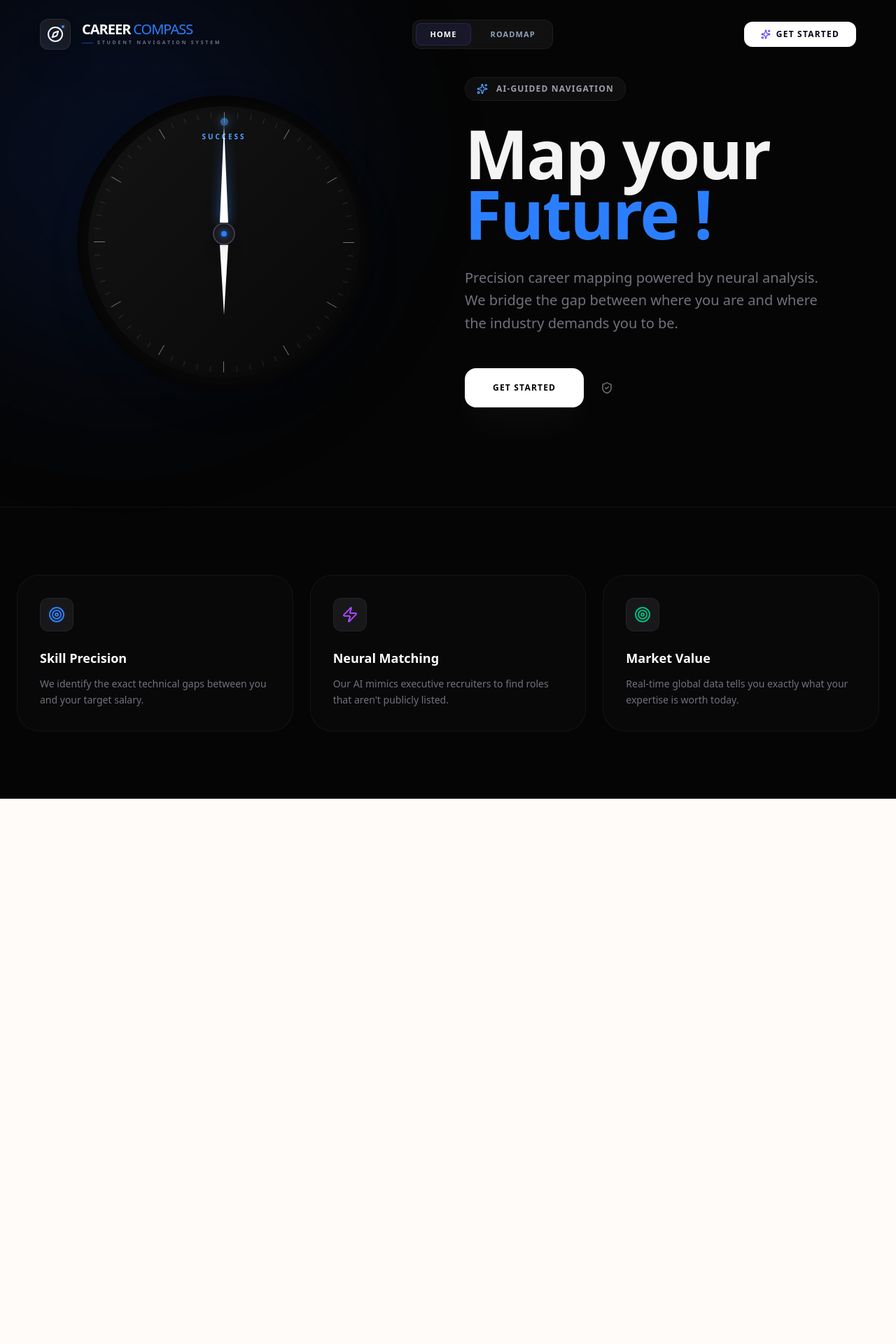
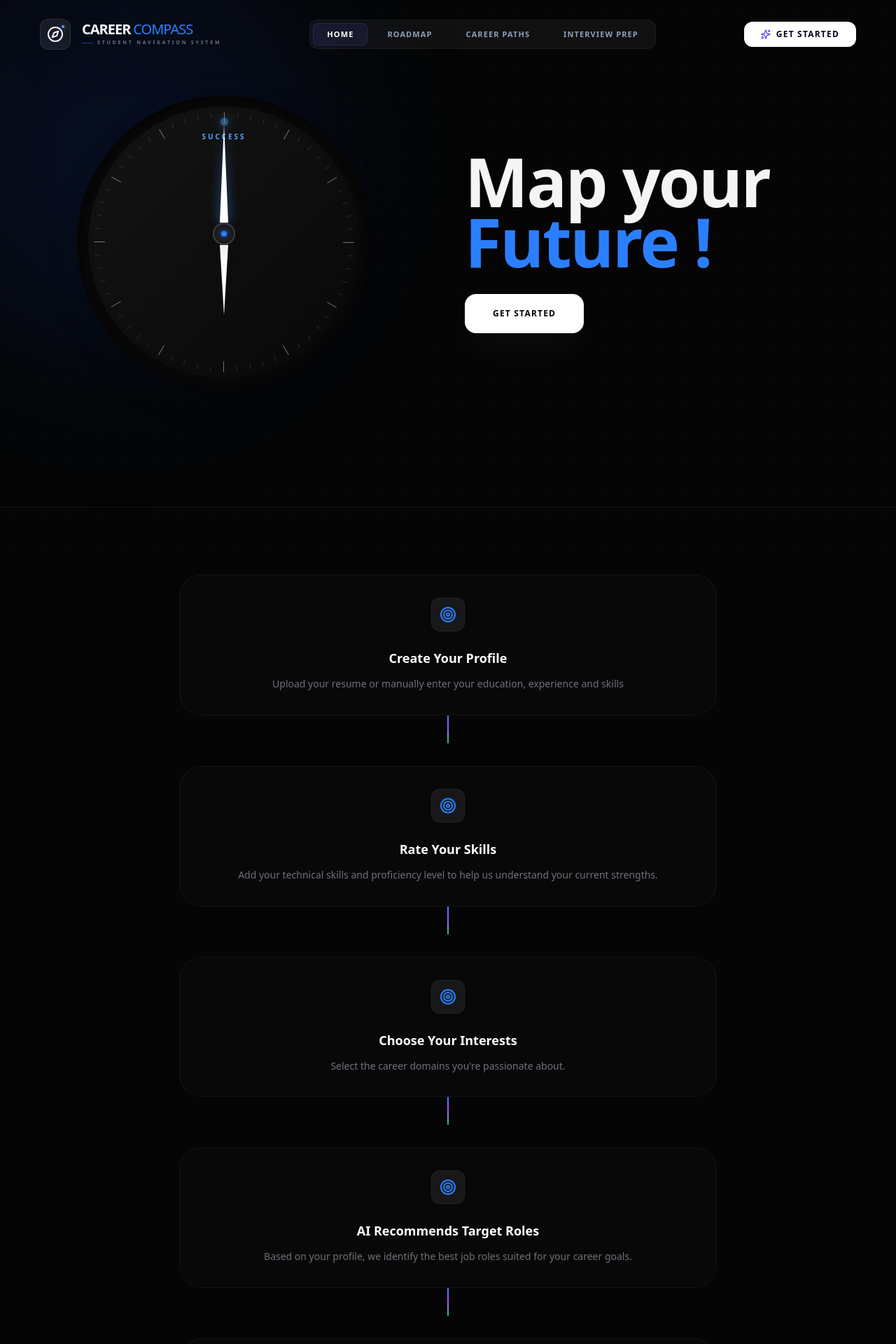
Before and after one commit to Vidhi2507/CareerCompass, a React (Vite) app in the folder CareerCompass/: page / in a window 1280 px wide. Shown: the top 1920 px of the page at 70% size. Before the commit the page ends 1141 px from the top, so only its background shows below. Built offline with nearby package versions, Linux system fonts and the light colour scheme.

Commit message:
Redesigning

```diff
--- a/CareerCompass/src/Components/Navbar.jsx
+++ b/CareerCompass/src/Components/Navbar.jsx
@@ -21,6 +21,11 @@ const Navbar = ({ onLoginClick }) => {
     localStorage.clear();
     window.location.reload();
   };
+
+  const handleProfileUpdate = () => {
+    // Navigate to the profile update page
+    window.location.href = '/manual-entry';
+  }
 
   return (
     <div className="fixed w-full top-0 left-0 z-[100] px-4 sm:px-8 py-4">
@@ -89,6 +94,8 @@ const Navbar = ({ onLoginClick }) => {
         <div className="hidden md:flex items-center gap-2 p-1 rounded-xl bg-white/5 border border-white/5 backdrop-blur-sm">
           <NavLink to="/" label="Home" active={location.pathname === "/"} />
           <NavLink to="/resume-upload" label="Roadmap" active={location.pathname === "/resume-upload"} />
+          <NavLink to="/roadmap" label="Career Paths" active={location.pathname === "/roadmap"} />
+          <NavLink to="/interview" label="Interview Prep" active={location.pathname === "/interview"} />
         </div>
 
         {/* AUTH SECTION - Modern Pill Design */}
@@ -102,14 +109,42 @@ const Navbar = ({ onLoginClick }) => {
                 exit={{ opacity: 0, x: 10 }}
                 className="flex items-center gap-2 pl-1 pr-1 py-1 rounded-full bg-indigo-500/10 border border-indigo-500/20 backdrop-blur-sm shadow-inner"
               >
+
+               <div className="relative inline-block group">
+                  <button
+                    onClick={handleProfileUpdate}
+                    className="flex items-center gap-2 px-3 py-1 rounded-full bg-indigo-500/20 hover:bg-indigo-500/30 transition-colors text-slate-200 font-semibold text-xs"
+                  >
                     <div className="w-8 h-8 rounded-full bg-gradient-to-tr from-indigo-500 to-cyan-400 p-[1px]">
                       <div className="w-full h-full rounded-full bg-slate-900 flex items-center justify-center">
                         <User size={14} className="text-indigo-400" />
                       </div>
                     </div>
+
                     <span className="text-[11px] font-black text-slate-200 uppercase tracking-widest px-2">
                       {user}
                     </span>
+                  </button>
+
+                  {/* Tooltip */}
+                  <div
+                    className="
+                      absolute left-1/2 -translate-x-1/2
+                      -top+25
+                      whitespace-nowrap
+                      rounded-md bg-slate-900 border border-slate-700
+                      px-3 py-1.5 text-xs text-slate-200
+                      opacity-0 scale-95
+                      transition-all duration-200
+                      pointer-events-none
+                      group-hover:opacity-100
+                      group-hover:scale-100
+                    "
+                  >
+                    Update Profile
+                  </div>
+                </div>
+
                 <button
                   onClick={handleLogout}
                   className="w-8 h-8 rounded-full flex items-center justify-center hover:bg-red-500/10 hover:text-red-400 transition-all text-slate-500"
--- a/CareerCompass/src/Pages/LangingPage.jsx
+++ b/CareerCompass/src/Pages/LangingPage.jsx
@@ -90,14 +90,7 @@ const Landingpage = ({ openLogin }) => {
 
           {/* RIGHT: THE CONTENT */}
           <div className="flex flex-col items-start text-left">
-            <motion.div
-              initial={{ opacity: 0, x: 20 }}
-              animate={{ opacity: 1, x: 0 }}
-              className="flex items-center gap-3 mb-8 bg-zinc-900/50 border border-white/5 px-4 py-2 rounded-2xl"
-            >
-              <Sparkles size={16} className="text-blue-400" />
-              <span className="text-xs font-bold tracking-widest text-zinc-400 uppercase">AI-Guided Navigation</span>
-            </motion.div>
+
 
             <motion.h1
               initial={{ opacity: 0, y: 20 }}
@@ -109,14 +102,6 @@ const Landingpage = ({ openLogin }) => {
               <span className="text-blue-500">Future !</span>
             </motion.h1>
 
-            <motion.p
-              initial={{ opacity: 0, y: 20 }}
-              animate={{ opacity: 1, y: 0 }}
-              transition={{ delay: 0.3 }}
-              className="text-zinc-500 text-lg md:text-xl max-w-lg mb-12 leading-relaxed"
-            >
-          Precision career mapping powered by neural analysis. We bridge the gap between where you are and where the industry demands you to be.
-            </motion.p>
 
             <motion.div
               initial={{ opacity: 0, y: 20 }}
@@ -128,44 +113,99 @@ const Landingpage = ({ openLogin }) => {
                 Get Started
               </button>
               <div className="hidden md:flex items-center gap-2 text-zinc-500">
-                <ShieldCheck size={18} />
+
               </div>
             </motion.div>
           </div>
         </div>
       </section>
 
-      {/* --- REFINED BENTO FEATURES --- */}
-      <section className="max-w-7xl mx-auto px-6 py-24 border-t border-white/5">
-        <div className="grid grid-cols-1 md:grid-cols-3 gap-6">
+      {/* --- STEPWISE CAREER ROADMAP --- */}
+      <section className="py-24 border-t border-white/5">
+        <div className="max-w-3xl mx-auto relative">
+
+          {/* Vertical Roadmap Line */}
+
+          <div className="grid grid-cols-1 gap-8 relative z-10">
+
             <FeatureCard
               icon={<Target className="text-blue-500" />}
-            title="Skill Precision"
-            desc="We identify the exact technical gaps between you and your target salary."
+              title="Create Your Profile"
+              desc="Upload your resume or manually enter your education, experience and skills"
             />
+
             <FeatureCard
-            icon={<Zap className="text-purple-500" />}
-            title="Neural Matching"
-            desc="Our AI mimics executive recruiters to find roles that aren't publicly listed."
+              icon={<Target className="text-blue-500" />}
+              title="Rate Your Skills"
+              desc="Add your technical skills and proficiency level to help us understand your current strengths."
             />
+
             <FeatureCard
-            icon={<Target className="text-emerald-500" />}
-            title="Market Value"
-            desc="Real-time global data tells you exactly what your expertise is worth today."
+              icon={<Target className="text-blue-500" />}
+              title="Choose Your Interests"
+              desc="Select the career domains you're passionate about."
             />
+
+            <FeatureCard
+              icon={<Target className="text-blue-500" />}
+              title="AI Recommends Target Roles"
+              desc="Based on your profile, we identify the best job roles suited for your career goals."
+            />
+
+            <FeatureCard
+              icon={<Target className="text-blue-500" />}
+              title="Skill Gap Analysis"
+              desc="Compare your skills with industry requirements to identify strengths, weaknesses and missing skills."
+            />
+
+            <FeatureCard
+              icon={<Target className="text-blue-500" />}
+              title="Personalized Learning Roadmap"
+              desc="Receive a structured roadmap with learning phases tailored specifically for you."
+            />
+
+            <FeatureCard
+              icon={<Target className="text-blue-500" />}
+              title="Build Real Projects"
+              desc="Complete curated mini and major projects while mastering each phase"
+            />
+
+            <FeatureCard
+              icon={<Target className="text-blue-500" />}
+              title="Assess & Become Job Ready"
+              desc="Take assessments, track your progress and achieve your target career."
+            />
+
+          </div>
         </div>
       </section>
+
     </div>
   );
 };
 
-const FeatureCard = ({ icon, title, desc }) => (
-  <div className="p-8 rounded-[2rem] bg-zinc-900/20 border border-white/5 hover:border-white/10 transition-all group">
-    <div className="w-12 h-12 rounded-xl bg-zinc-900 border border-white/5 flex items-center justify-center mb-6 group-hover:scale-110 transition-transform">
+const FeatureCard = ({ icon, title, desc, isLast }) => (
+  <div className="relative flex flex-col items-center">
+
+    {/* Card */}
+    <div className="w-full p-8 rounded-[2rem] bg-zinc-900/20 border border-white/5 hover:border-white/10 transition-all group">
+      <div className="mx-auto w-12 h-12 rounded-xl bg-zinc-900 border border-white/5 flex items-center justify-center mb-6 group-hover:scale-110 transition-transform">
         {icon}
       </div>
-    <h3 className="text-lg font-bold mb-3">{title}</h3>
-    <p className="text-zinc-500 text-sm leading-relaxed">{desc}</p>
+
+      <h3 className="text-lg font-bold mb-3 text-center">
+        {title}
+      </h3>
+
+      <p className="text-zinc-500 text-sm leading-relaxed text-center">
+        {desc}
+      </p>
+    </div>
+
+    {/* Connector */}
+    {!isLast && (
+      <div className="w-[2px] h-10 bg-gradient-to-b from-blue-500 via-purple-500 to-emerald-500"></div>
+    )}
   </div>
 );
 
--- a/CareerCompass/src/Pages/ManualEntry.jsx
+++ b/CareerCompass/src/Pages/ManualEntry.jsx
@@ -13,6 +13,8 @@ const ManualEntry = () => {
 
   const nextStep = () => setStep(prev => prev + 1);
   const prevStep = () => setStep(prev => prev - 1);
+
+  // get the
 
   const [formData, setFormData] = useState({
     username: localStorage.getItem('username') || "UnRegistered User",
```
Also changed, not shown: 1 other file (tests, documents, lock files or other folders). Lines whose indentation alone changed are shown as unchanged.
